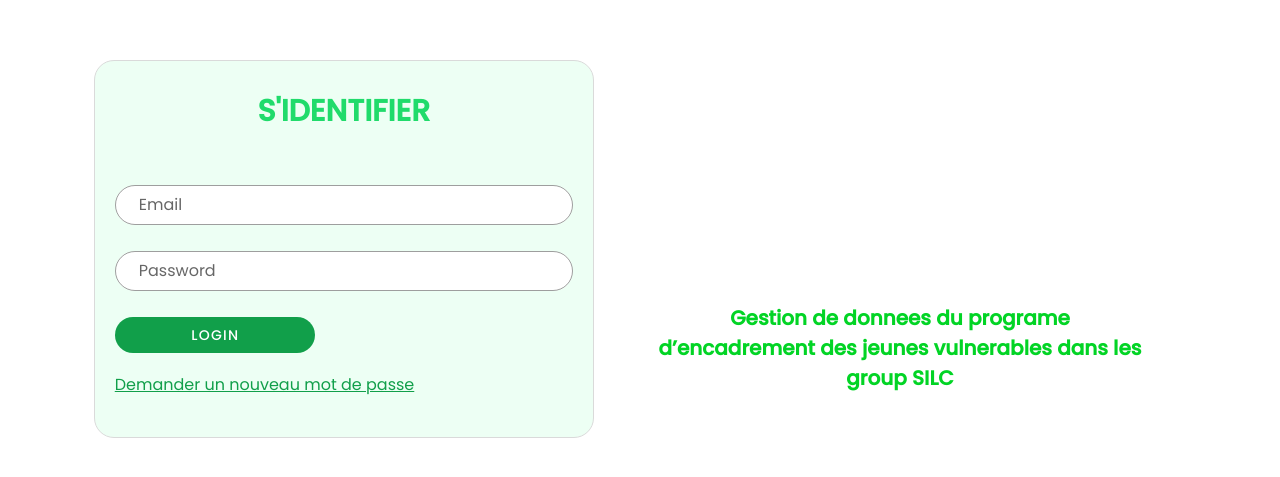
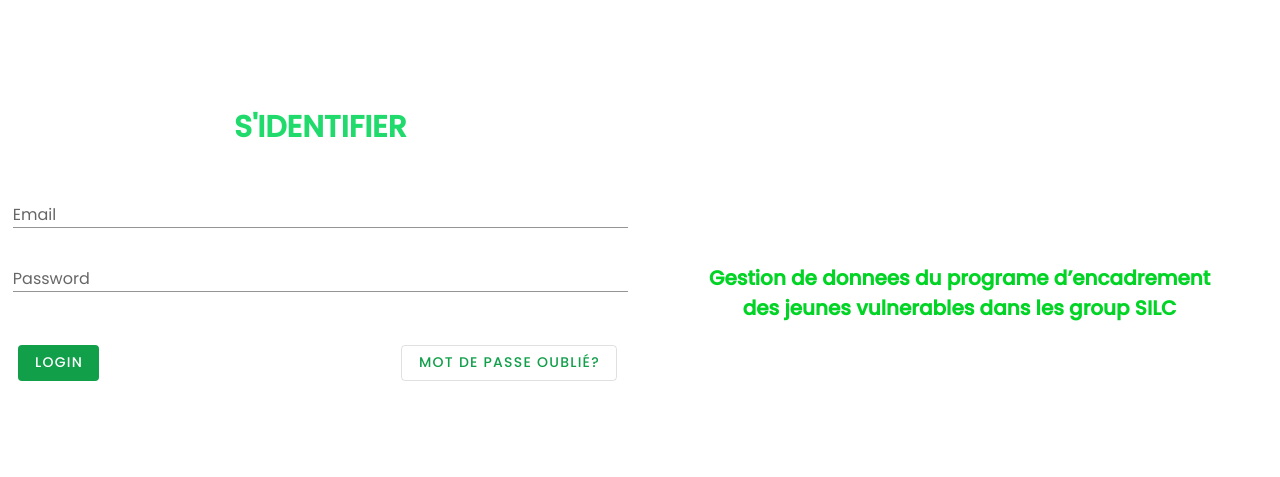
Before and after one commit to EDMONDGIHOZO/silc, a Vue app: page /auth/login in a window 1280 px wide. Shown: the part 151-628 px from the top of the page. Built offline with nearby package versions, Linux system fonts and the light colour scheme.

Commit message:
redesign the auth holder

```diff
--- a/src/assets/styles/base.scss
+++ b/src/assets/styles/base.scss
@@ -3,12 +3,54 @@ $primary: #20db6b;
 $secondary: #119f4a;
 $accent: #edfff4;
 $lightPrimary: #b7f7d0;
-$mainFont: 'Poppins',
-sans-serif;
+$mainFont: "Poppins", sans-serif;
+$bp-small: 48em; // 768px
+$bp-medium: 64em; // 1024px
+$bp-large: 85.375em; // 1366px
+$bp-xlarge: 120em; // 1920px
+$bp-xxlarge: 160em; // 2560px
+
+// Media Queries
+$mq-small: "(min-width: #{$bp-small})";
+$mq-medium: "(min-width: #{$bp-medium})";
+$mq-large: "(min-width: #{$bp-large})";
+$mq-xlarge: "(min-width: #{$bp-xlarge})";
+$mq-xxlarge: "(min-width: #{$bp-xxlarge})";
+$mq-retina: "(-webkit-min-device-pixel-ratio: 2),(min-resolution: 192dpi)";
+
+// typo
+// Font-Size
+$base-font-size: 1em;
+
+// Line-Height
+$base-line-height: 1.5;
+$header-line-height: 1.25;
+
+// Spacing
+$base-spacing: $base-font-size;
 // end of common variables
 
+// Transition Settings
+$base-transition-duration: 0.3s;
+$base-transition-timing: ease-in-out;
+*,
+*:before,
+*:after {
+  box-sizing: border-box;
+}
+
 body {
-    margin: auto;
-    overflow: hidden;
-    box-sizing: border-box;
+  margin: auto;
+  overflow: hidden;
+  box-sizing: border-box;
+  @media #{$mq-medium} {
+    font-size: $base-font-size * 1.2;
+    line-height:$base-line-height * 1.2;
+  }
+  @media #{$mq-large} {
+    font-size: $base-font-size * 1.3;
+  }
+  @media #{$mq-xxlarge} {
+    font-size: $base-font-size * 1.6;
+  }
 }
--- a/src/assets/styles/main.scss
+++ b/src/assets/styles/main.scss
@@ -60,6 +60,27 @@
   align-self: center;
   flex: 1 0 auto;
   margin-top: 44px;
+}
+
+.auth {
+  margin: 0 4%;
+
+  @media #{base.$mq-medium} {
+    margin: 0 1%;
+    margin-top: auto;
+    height: 100%;
+    display: flex;
+    justify-content: center;
+    align-items: center;
+  }
+
+  @media #{base.$mq-large} {
+    margin: 0 12%;
+  }
+
+  @media #{base.$mq-xlarge} {
+    margin: 0 18%;
+  }
 }
 
 .create-container {
--- a/src/components/login.vue
+++ b/src/components/login.vue
@@ -9,44 +9,57 @@
     <form class="login-form" @submit.prevent>
       <v-text-field
         v-model="email"
+        class="my-5"
         label="Email"
         :rules="emailRules"
-        background-color="white"
         required
-        outlined
-        rounded
         dense
       ></v-text-field>
 
       <v-text-field
         v-model="password"
         :error-messages="passwordErrors"
+        class="my-5"
         label="Password"
         required
         type="password"
-         background-color="white"
-        outlined
-        rounded
         dense
         @input="$v.password.$touch()"
         @blur="$v.password.$touch()"
       ></v-text-field>
 
+      <div class="buttons">
         <v-btn
           class="mr-4"
           @click="login"
           color="primary"
-        rounded
           depressed
           type="submit"
-        min-width="200px"
         >
           Login
         </v-btn>
+        <v-btn
+          class="ma-4"
+          @click="forgotPassword"
+          color="primary"
+          text
+          outlined
+          depressed
+          type="submit"
+        >
+          Mot de passe oublié?
+        </v-btn>
+        <v-snackbar v-model="snackbar" color="primary" top>
+          {{ forgotMessage }}
+
+          <template v-slot:action="{ attrs }">
+            <v-btn color="white" text v-bind="attrs" @click="snackbar = false">
+              fermer
+            </v-btn>
+          </template>
+        </v-snackbar>
+      </div>
     </form>
-    <div class="dnp">
-      <a href="mailto:edtech250@hotmail.com">Demander un nouveau mot de passe</a>
-    </div>
   </div>
 </template>
 <script>
@@ -70,9 +83,11 @@ export default {
   data: () => ({
     email: "",
     password: "",
+    snackbar: false,
     status: [],
     error: false,
     alertColor: "",
+    forgotMessage: "ok, pouvez-vous simplement appeler le technicien pour changer votre mot de passe ?? 😴",
     alertType: "info",
     emailRules: [
       (v) => !!v || "E-mail is required",
@@ -115,12 +130,26 @@ export default {
         }
       });
     },
+
+    forgotPassword() {
+      this.snackbar = true;
+    },
   },
 };
 </script>
 
 <style scoped>
 .dnp {
-  padding:20px 0px;
+  padding: 20px 0px;
+}
+.buttons {
+  display: flex;
+  align-items: center;
+  justify-content: space-between;
+  flex-direction: row;
+  flex-wrap: nowrap;
+  width: 100%;
+  margin: 5px;
+  overflow: hidden;
 }
 </style>
--- a/src/views/auth/AuthHolder.vue
+++ b/src/views/auth/AuthHolder.vue
@@ -1,12 +1,13 @@
 <template>
-  <div class="container">
+  <div class="auth">
     <v-row wrap justify="center">
       <v-col cols="12" md="6" class="loginer">
         <router-view></router-view>
       </v-col>
+
       <v-col cols="12" md="6" class="intro">
         <div class="logo-container">
-          <v-img :src="logo" width="340" alt="SILC-LOGO" class="logo"></v-img>
+          <v-img :src="logo" width="200" alt="SILC-LOGO" class="logo"></v-img>
         </div>
         <div class="text-container">
           <p>
@@ -46,21 +47,12 @@ export default {
 
 .text-container {
   text-align: center;
-  margin: 50px 30px 30px 30px;
+  margin: 20px 30px 30px 30px;
 }
 
 .text-container p {
   font-size: 20px;
   font-weight: bold;
-  color: rgb(2, 212, 37)
-}
-
-.loginer {
-  margin: auto 10px;
-  max-width: 500px;
-  border-radius:20px;
-  padding: 20px;
-  background-color:#edfff4;
-  border: 1px solid rgb(218, 218, 218);
+  color: rgb(2, 212, 37);
 }
 </style>
```
Lines whose indentation alone changed are shown as unchanged.
